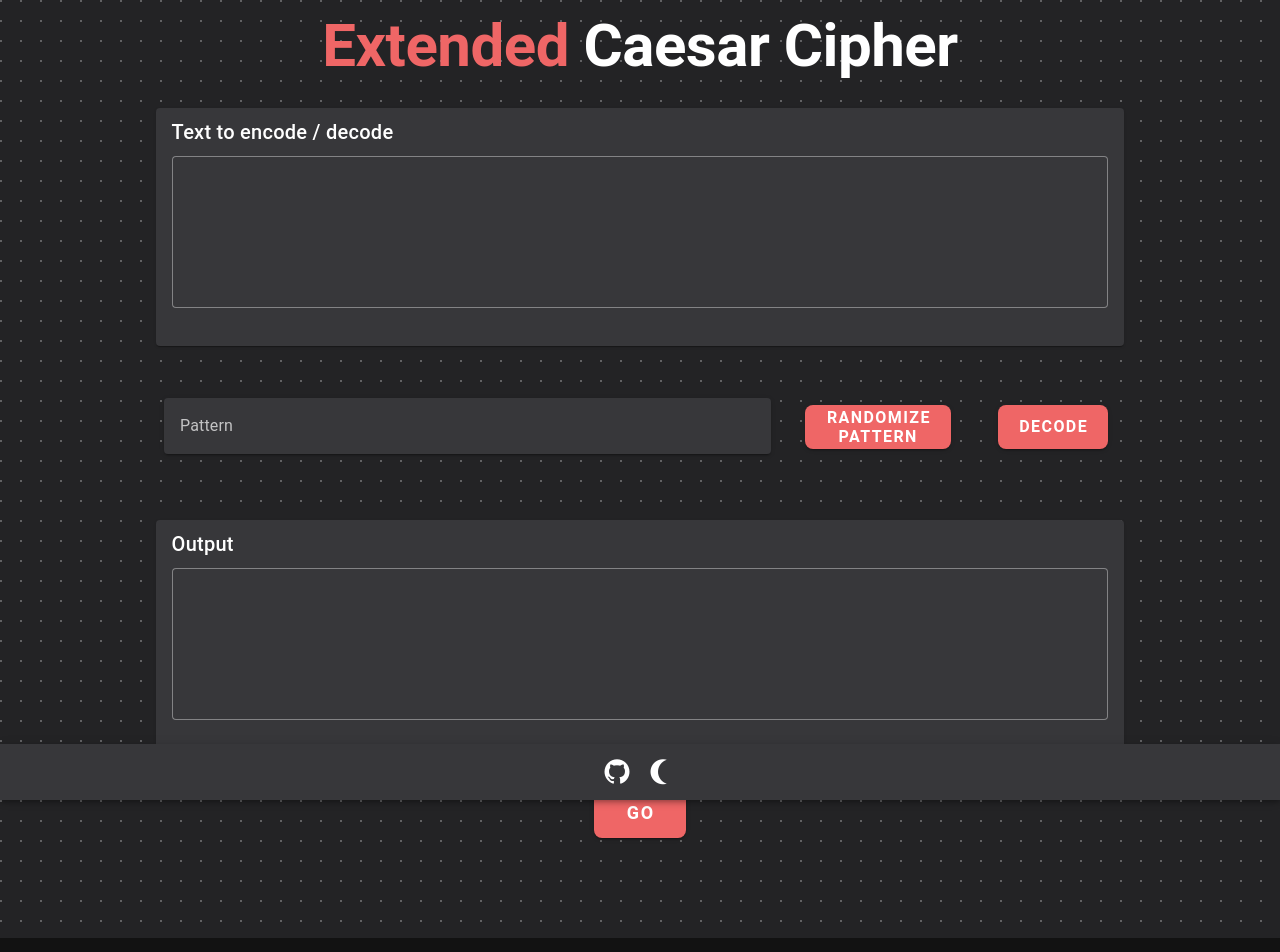
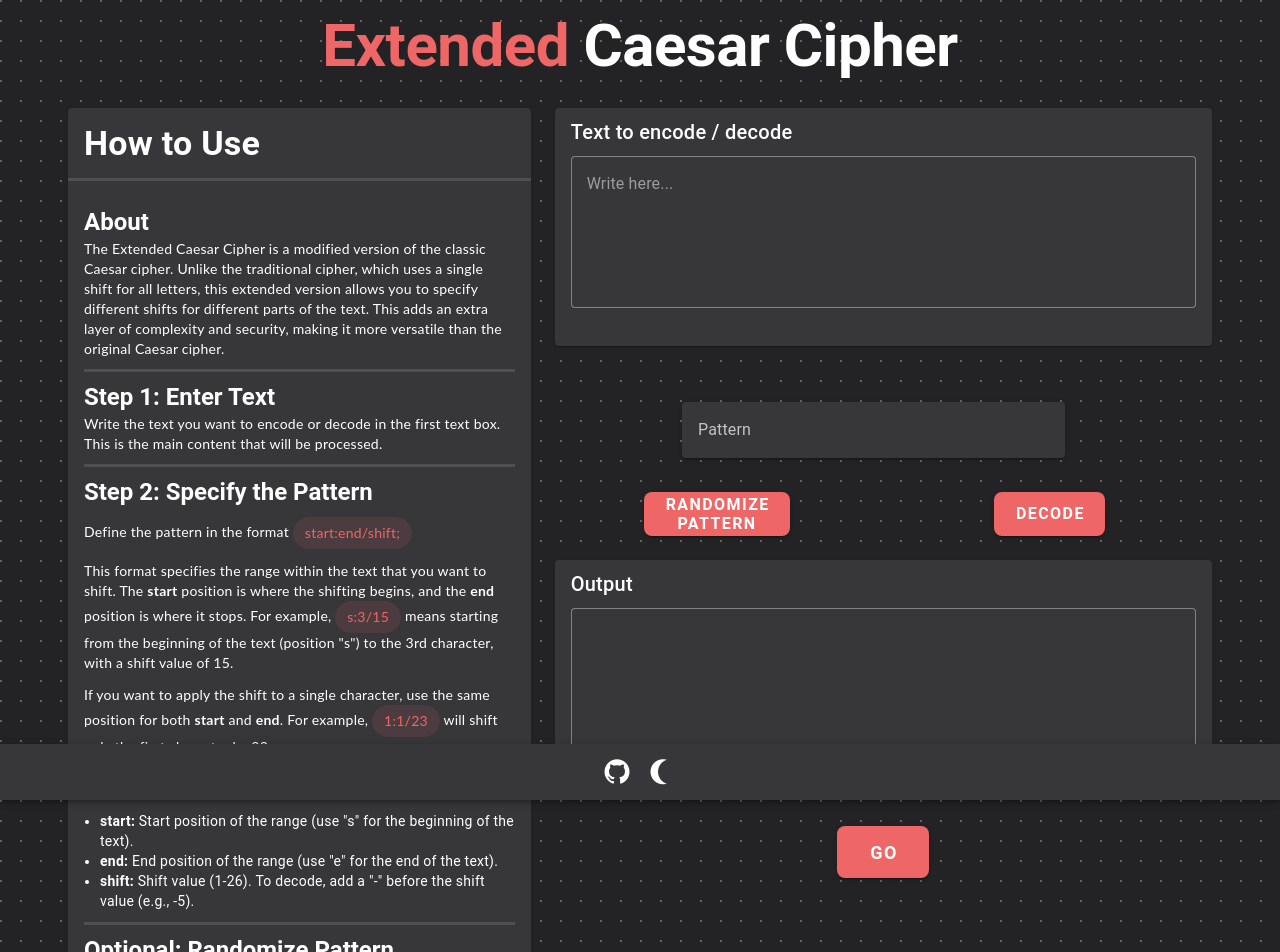
Before and after one commit to Cysiuu/ecc, a Vue app in the folder ecc-ui/: page / in a window 1280 px wide. Shown: the top 952 px of the page. Built offline with nearby package versions, Linux system fonts and the light colour scheme.

Commit message:
Change structure of webpage, add documentation/about component

```diff
--- a/ecc-ui/src/components/Content.vue
+++ b/ecc-ui/src/components/Content.vue
@@ -1,17 +1,18 @@
 <script setup>
-import { ref } from "vue";
+import {ref} from "vue";
 import axios from "axios";
-import { randomizePattern } from '@/utils/patternGenerator';
+import {randomizePattern} from '@/utils/patternGenerator';
+import Docs from "@/components/Docs.vue";
 
 const cipher_text = ref("");
 const pattern = ref("");
 const output = ref("");
 
 const sendData = async () => {
-  console.log("Sending data:", { textToCipher: cipher_text.value, pattern: pattern.value });
+  console.log("Sending data:", {textToCipher: cipher_text.value, pattern: pattern.value});
   try {
     const response = await axios.post('http://localhost:8080/api/cipher/encrypt', {
-      textToCipher:  cipher_text.value,
+      textToCipher: cipher_text.value,
       pattern: pattern.value
     });
     output.value = response.data.cipheredText;
@@ -33,35 +34,34 @@ const decode = () => {
 
 <template>
   <v-container class="fluid align-center justify-center fill-height">
-    <v-form>
-      <h2 class="text-h2 text-center mb-8 font-weight-bold">
+
+    <h2 class="text-h2 mb-8 text-center font-weight-bold">
       <span class="text-secondary">Extended</span> Caesar Cipher
     </h2>
 
-      <v-row>
-        <v-col cols="12">
-          <v-card>
+    <v-row class="mx-auto">
+
+    <Docs></Docs>
+
+      <v-spacer></v-spacer>
+
+      <v-col cols="12" md="7">
+        <v-form>
+          <v-card class="mb-4">
             <v-card-title>Text to encode / decode</v-card-title>
             <v-card-text>
               <v-textarea
                 clearable
+                placeholder="Write here..."
                 variant="outlined"
                 no-resize
                 v-model="cipher_text"
               ></v-textarea>
             </v-card-text>
           </v-card>
-        </v-col>
 
           <v-row class="pa-2 d-flex justify-center align-center" style="margin: 0 auto;">
-          <v-col
-            cols="12"
-            sm="8"
-            md="8"
-            lg="8"
-            xl="8"
-            class="d-flex align-center"
-          >
+            <v-col cols="12" sm="8" md="8" lg="8" xl="8" class="d-flex align-center">
               <v-text-field
                 clearable
                 label="Pattern"
@@ -72,14 +72,7 @@ const decode = () => {
             </v-col>
 
             <v-row>
-            <v-col
-              cols="12"
-              sm="6"
-              md="6"
-              lg="6"
-              xl="6"
-              class="d-flex align-center justify-center"
-            >
+              <v-col cols="12" sm="6" md="6" lg="6" xl="6" class="d-flex align-center justify-center">
                 <v-btn
                   color="secondary"
                   class="font-weight-600 custom-button"
@@ -87,17 +80,10 @@ const decode = () => {
                   size="large"
                   @click="generateRandomPattern"
                 >
-                Randomize <br /> Pattern
+                  Randomize <br/> Pattern
                 </v-btn>
               </v-col>
-            <v-col
-              cols="12"
-              sm="6"
-              md="6"
-              lg="6"
-              xl="6"
-              class="d-flex align-center justify-center"
-            >
+              <v-col cols="12" sm="6" md="6" lg="6" xl="6" class="d-flex align-center justify-center">
                 <v-btn
                   color="secondary"
                   class="font-weight-600 custom-button"
@@ -109,11 +95,9 @@ const decode = () => {
                 </v-btn>
               </v-col>
             </v-row>
-
           </v-row>
 
-        <v-col cols="12" class="mt-3">
-          <v-card>
+          <v-card class="mt-4">
             <v-card-title>Output</v-card-title>
             <v-card-text>
               <v-textarea
@@ -124,10 +108,8 @@ const decode = () => {
               ></v-textarea>
             </v-card-text>
           </v-card>
-        </v-col>
-      </v-row>
 
-      <v-col class="text-center mb-4 mt-4">
+          <v-col class="text-center mt-4">
             <v-btn
               color="secondary"
               size="x-large"
@@ -139,10 +121,14 @@ const decode = () => {
             </v-btn>
           </v-col>
         </v-form>
+      </v-col>
+
+    </v-row>
   </v-container>
 </template>
 
 <style scoped>
+
 .fill-height {
   min-height: 100vh;
 }
@@ -155,4 +141,5 @@ const decode = () => {
   text-align: center;
   line-height: 1.2;
 }
+
 </style>
--- /dev/null
+++ b/ecc-ui/src/components/Docs.vue
@@ -0,0 +1,68 @@
+<script setup>
+
+</script>
+
+<template>
+
+  <v-col cols="12" md="5">
+    <v-card outlined>
+      <v-card-title class="text-h4 font-weight-bold">How to Use</v-card-title>
+      <v-divider thickness="3"></v-divider>
+
+      <v-card-text>
+        <div class="section">
+          <h5 class="text-h5 font-weight-bold">About</h5>
+          <p>The Extended Caesar Cipher is a modified version of the classic Caesar cipher. Unlike the traditional cipher, which uses a single shift for all letters, this extended version allows you to specify different shifts for different parts of the text. This adds an extra layer of complexity and security, making it more versatile than the original Caesar cipher.</p>
+        </div>
+
+        <v-divider thickness="3"></v-divider>
+
+        <div class="section">
+          <h5 class="text-h5 font-weight-bold">Step 1: Enter Text</h5>
+          <p>Write the text you want to encode or decode in the first text box. This is the main content that will be processed.</p>
+        </div>
+
+        <v-divider thickness="3"></v-divider>
+
+        <div class="section">
+          <h5 class="text-h5 font-weight-bold">Step 2: Specify the Pattern</h5>
+          <p class="mt-2 mb-3">Define the pattern in the format <v-chip color="secondary" text-color="white" small>start:end/shift;</v-chip></p>
+          <p class="mt-2 mb-3">This format specifies the range within the text that you want to shift. The <strong>start</strong> position is where the shifting begins, and the <strong>end</strong> position is where it stops. For example, <v-chip color="secondary" text-color="white" small>s:3/15</v-chip> means starting from the beginning of the text (position "s") to the 3rd character, with a shift value of 15.</p>
+          <p class="mt-2 mb-3">If you want to apply the shift to a single character, use the same position for both <strong>start</strong> and <strong>end</strong>. For example, <v-chip color="secondary" text-color="white" small>1:1/23</v-chip> will shift only the first character by 23.</p>
+          <p class="mt-2 mb-3">Example Pattern: <v-chip color="secondary" text-color="white" small>s:3/15;4:7/5;8:e/20</v-chip></p>
+
+          <ul class="pl-4">
+            <li><strong>start:</strong> Start position of the range (use "s" for the beginning of the text).</li>
+            <li><strong>end:</strong> End position of the range (use "e" for the end of the text).</li>
+            <li><strong>shift:</strong> Shift value (1-26). To decode, add a "-" before the shift value (e.g., -5).</li>
+          </ul>
+        </div>
+
+        <v-divider thickness="3"></v-divider>
+
+        <div class="section">
+          <h5 class="text-h5 font-weight-bold">Optional: Randomize Pattern</h5>
+          <p>Click "Randomize Pattern" to generate a random pattern based on the text length.</p>
+        </div>
+
+        <v-divider thickness="3"></v-divider>
+
+        <div class="section">
+          <h5 class="text-h5 font-weight-bold">Step 3: Encode or Decode</h5>
+          <p>After entering the text and pattern, click "GO" to encode.<br> To decode, add a "-" before shift values in the pattern or click "Decode" after you input your pattern</p>
+        </div>
+
+      </v-card-text>
+    </v-card>
+  </v-col>
+</template>
+
+<style scoped>
+.section {
+  margin: 10px 0;
+}
+
+p {
+  font-family: 'Lato', sans-serif;
+}
+</style>
```
Lines whose indentation alone changed are shown as unchanged.
